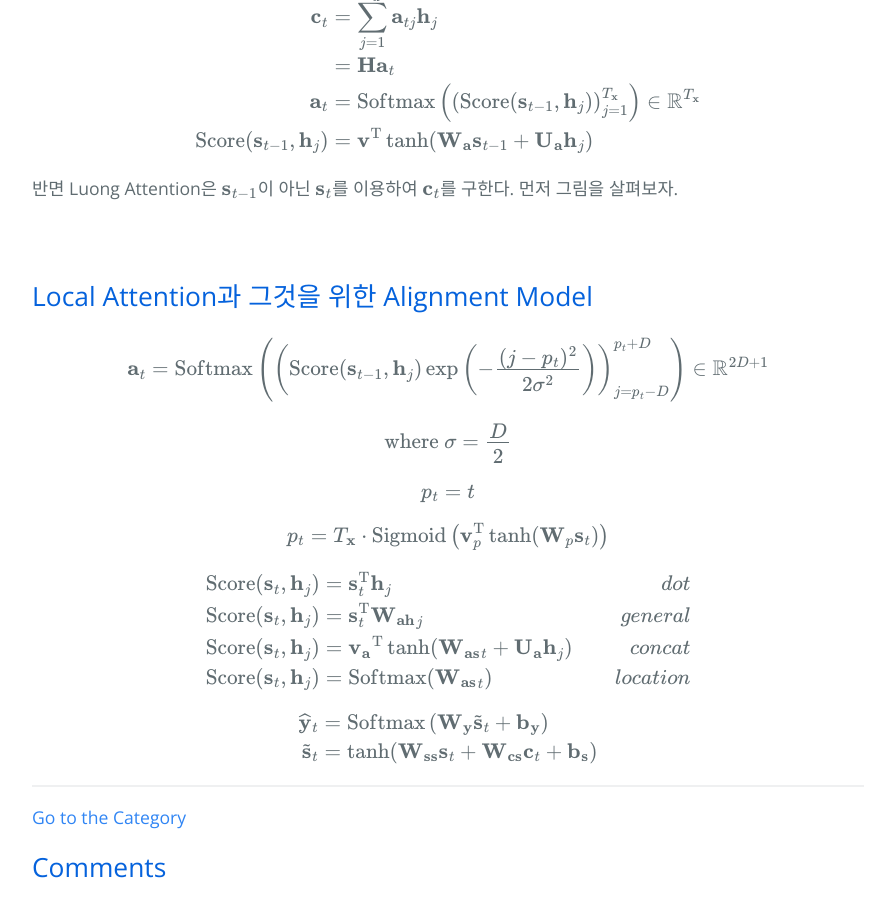
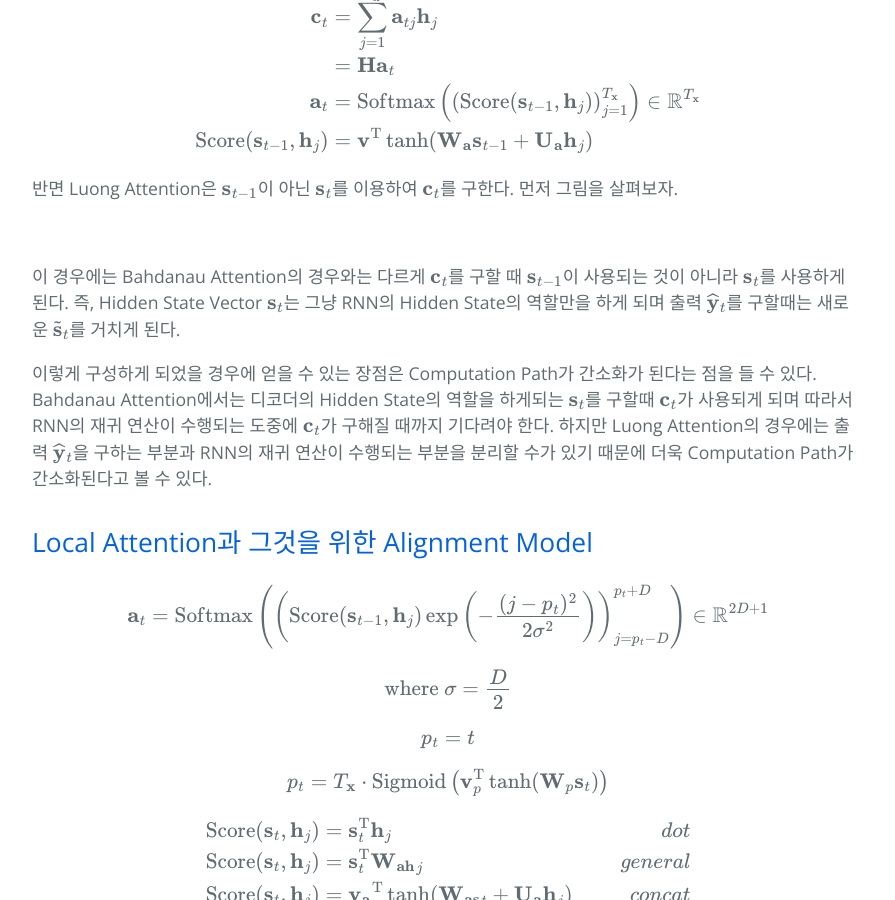
Before and after one commit to hcnoh/hcnoh.github.io, a Jekyll site: the page built from _posts/2019-01-01-luong-attention.md, in a window 1280 px wide and 900 px high, scrolled down 1713 px. Shown: the whole window, without its empty margins (192-1087 px from the left). Built offline with Jekyll 4.4.1, drawn with Linux system fonts in a browser that asks for light colours; formulas are drawn with MathJax 3; comment, search, counter and statistics services are not loaded.

Commit message:
Update 2019-01-01-luong-attention.md

```diff
--- a/_posts/2019-01-01-luong-attention.md
+++ b/_posts/2019-01-01-luong-attention.md
@@ -56,7 +56,9 @@ $$
 
 ![](/assets/img/2019-01-01-luong-attention/02.png)
 
+이 경우에는 Bahdanau Attention의 경우와는 다르게 $$\mathbf{c}_t$$를 구할 때 $$\mathbf{s}_{t-1}$$이 사용되는 것이 아니라 $$\mathbf{s}_t$$를 사용하게 된다. 즉, Hidden State Vector $$\mathbf{s}_t$$는 그냥 RNN의 Hidden State의 역할만을 하게 되며 출력 $$\widehat{\mathbf{y}}_t$$를 구할때는 새로운 $$\tilde{\mathbf{s}}_t$$를 거치게 된다.
 
+이렇게 구성하게 되었을 경우에 얻을 수 있는 장점은 Computation Path가 간소화가 된다는 점을 들 수 있다. Bahdanau Attention에서는 디코더의 Hidden State의 역할을 하게되는 $$\mathbf{s}_t$$를 구할때 $$\mathbf{c}_t$$가 사용되게 되며 따라서 RNN의 재귀 연산이 수행되는 도중에 $$\mathbf{c}_t$$가 구해질 때까지 기다려야 한다. 하지만 Luong Attention의 경우에는 출력 $$\widehat{\mathbf{y}}_t$$을 구하는 부분과 RNN의 재귀 연산이 수행되는 부분을 분리할 수가 있기 때문에 더욱 Computation Path가 간소화된다고 볼 수 있다.
 
 ## Local Attention과 그것을 위한 Alignment Model
 
```
